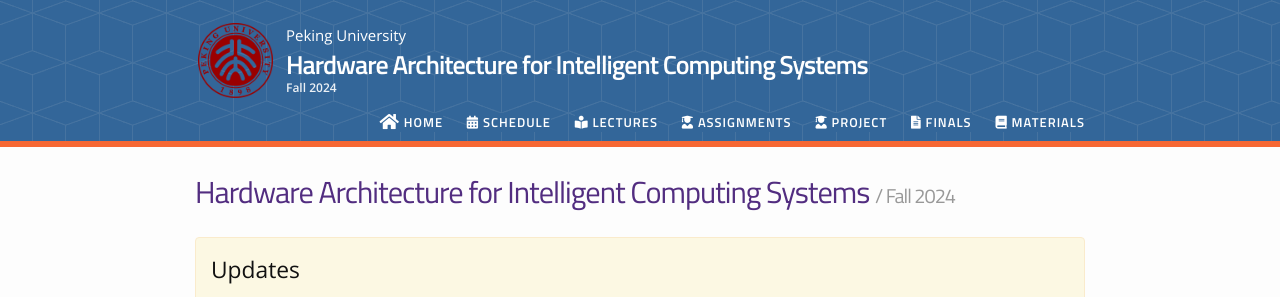
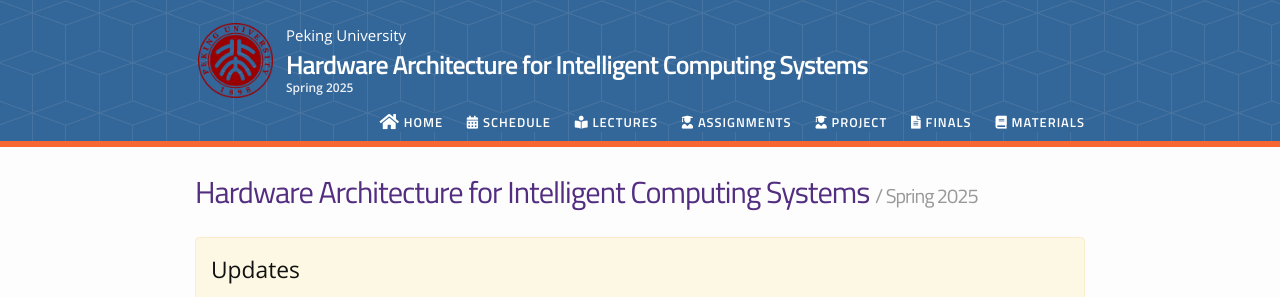
Before and after one commit to AIArchPKU/2025Spring, a Jekyll site: the page built from index.md, in a window 1280 px wide. Shown: the top 297 px of the page. Built offline with Jekyll 4.4.1, drawn with Linux system fonts in a browser that asks for light colours; nearby versions of some CDN libraries.

Commit message:
Update _config.yml

```diff
--- a/_config.yml
+++ b/_config.yml
@@ -1,9 +1,9 @@
 # Site settings
 course_name: "Hardware Architecture for Intelligent Computing Systems"
 course_description: "This course briefly introduces computer architecture and novel hardware-software co-designed hardware architecture"
-course_semester: "Fall 2024"
+course_semester: "Spring 2025"
 
-baseurl: "/2024Fall/" # the subpath of your site, e.g. /blog/
+baseurl: "/2025Spring/" # the subpath of your site, e.g. /blog/
 url: "http://AIArchPKU.github.io/" # the base hostname & protocol for your site
 
 schoolname: "Peking University"
```
